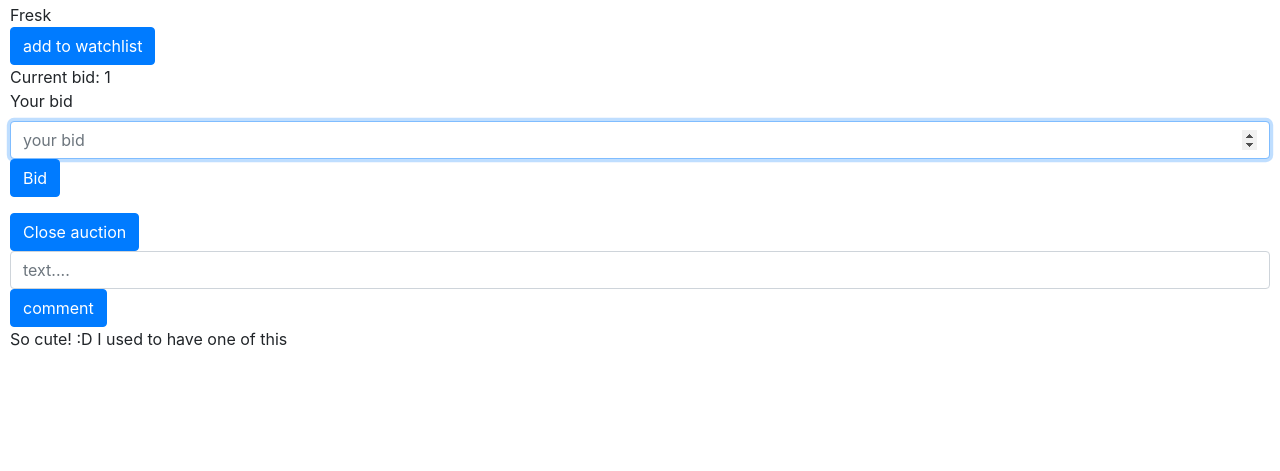
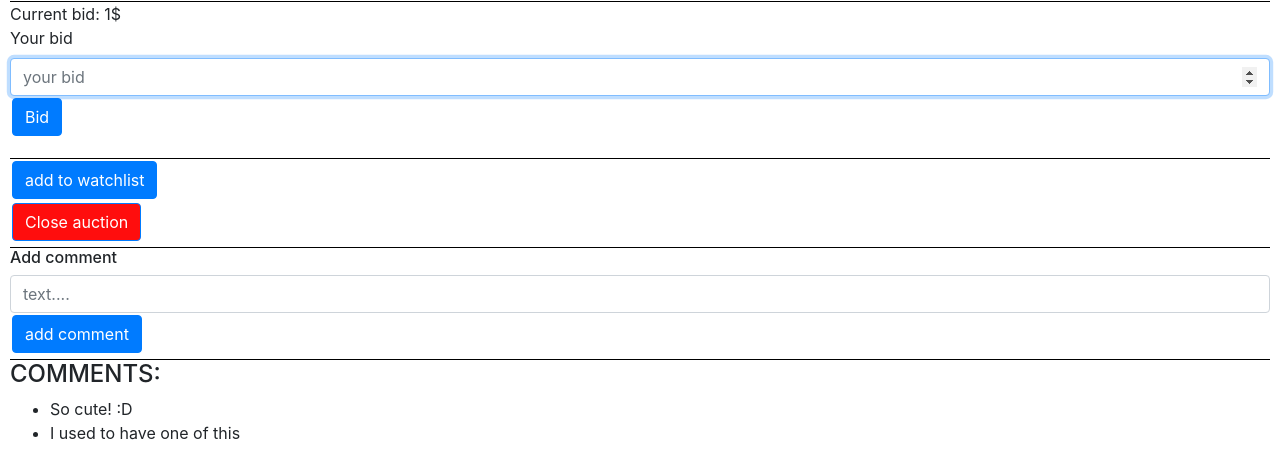
Before and after one commit to Damageddream/commerce, a Django app: page /16 in a window 1280 px wide. Shown: the part 604-1075 px from the top of the page. Before the commit the page ends 950 px from the top, so only its background shows below. Run offline with Django 3.2, Linux system fonts and the light colour scheme; a user stored in the database is signed in; data comes from the database, SQL or seed files in the repository; both versions use the stored data as it was after the commit; some libraries are stand-ins or nearby versions.

Commit message:
finished project 2 commerce

```diff
--- a/auctions/models.py
+++ b/auctions/models.py
@@ -28,6 +28,7 @@ class Listing(models.Model):
     watchers = models.ManyToManyField(User, blank=True, related_name="watchers")
     winner = models.ForeignKey(User, on_delete=models.PROTECT, related_name="winner", blank=True, null=True)
     comment = models.ManyToManyField(Comments, blank=True, related_name="comment")
+    active = models.BooleanField(default=True)
 
     def __str__(self):
         return f"{self.title}"
--- a/auctions/static/auctions/styles.css
+++ b/auctions/static/auctions/styles.css
@@ -1,3 +1,34 @@
 body {
     padding: 10px;
 }
+
+.line {
+    border-bottom: 1px solid black;
+    height: 5px;
+}
+
+.grey {
+    background-color: rgba(210, 218, 218, 0.733);
+}
+
+.btn-primary{
+
+    margin: 2px;
+}
+
+#remove {
+    background-color: rgb(146, 7, 7);
+}
+
+#close {
+    background-color: rgba(255, 2, 2, 0.952);
+}
+
+img {
+    max-width: 200px;
+    height: auto;
+}
+
+.warning {
+    background-color: rgb(231, 56, 56);
+}
--- a/auctions/templates/auctions/layout.html
+++ b/auctions/templates/auctions/layout.html
@@ -24,10 +24,10 @@
                 <li class="nav-item">
                     <a class="nav-link" href="{% url 'logout' %}">Log Out</a>
                 </li>
-                <li class="nav-link">
+                <li class="nav-item">
                     <a class="nav-link" href="{% url 'new_listing' %}">Create new listing</a>
                 </li>
-                <li class="nav-link">
+                <li class="nav-item">
                     <a class="nav-link" href="{% url 'watchlist' user.id %}">Watchlist</a>
                 </li>
             {% else %}
@@ -38,6 +38,9 @@
                     <a class="nav-link" href="{% url 'register' %}">Register</a>
                 </li>
             {% endif %}
+            <li class="nav-item">
+                <a class="nav-link" href="{% url 'category' %}">Categories</a>
+            </li>
 
         </ul>
         <hr>
--- a/auctions/templates/auctions/listing.html
+++ b/auctions/templates/auctions/listing.html
@@ -2,29 +2,27 @@
 
 {% block body %}
     <h1>{{ listing.title }}</h1>
-    <div>{{ listing.description }}</div>
-    <div>{{ listing.starting_bid }}</div>
-    <div><img src="{{ listing.image_url }}"></div>
-    <div>{{ listing.category }}</div>
-    <div>{{ listing.poster }}</div>
+    <ul>
+        <li><div><div class="grey">Description:</div>{{ listing.description }}</div></li>
+        <li><div><div class="grey">Current bid:</div>{{ listing.current_bid_default }}$</div></li>
+        {% if listing.image_url %}
+        <li><div><div class="grey">Image:</div><img src="{{ listing.image_url }}"></div></li>
+        {% endif %}
+        <li><div><div class="grey">Category:</div>{{ listing.category }}</div></li>
+        <li><div><div class="grey">Author:</div>{{ listing.poster }}</div></li>
+    </ul>
+    <div class="line"></div>
     {% if user.is_authenticated %}
-        <form action="{% url 'listing' listing.id %}" method="post">
-            {% csrf_token %}
-            {% if user in listing.watchers.all %}
-            <input class="btn btn-primary" type="submit" value="remove from watchlist" name="watchlist">
-            {% else %}
-            <input class="btn btn-primary" type="submit" value="add to watchlist" name="watchlist">
-            {% endif %}
-        </form>
+
         <form action="{% url 'listing' listing.id %}" method="post">
             {% csrf_token %}
             {% if listing.starting_bid > listing.current_bid_default %}
 
-            <div>Start bidding, minimal: {{ listing.starting_bid }}</div>
+            <div>Start bidding, minimal: {{ listing.starting_bid }}$</div>
             <div class="form-group">
-                <label for="bidd">Your bid</label>
+                <label for="bidd">Your bid:</label>
                 <input class="form-control" autofocus type="number" name="starting_bid" placeholder="your bid" id="bidd">
-                <div>
+                <div class="warning">
                     {% if messages %}
                     {% for message in messages %}
                     {{ message }}
@@ -34,11 +32,11 @@
                 <input class="btn btn-primary" type="submit" value="Bid">
             </div>
             {% else %}
-            <div>Current bid: {{ listing.current_bid_default }}</div>
+            <div>Current bid: {{ listing.current_bid_default }}$</div>
             <div class="form-group">
                 <label for="bidd">Your bid</label>
                 <input class="form-control" autofocus type="number" name="current_bid" placeholder="your bid" id="bidd">
-                <div>
+                <div class="warning">
                     {% if messages %}
                     {% for message in messages %}
                     {{ message }}
@@ -49,25 +47,40 @@
             </div>
             {% endif %}
         </form>
+        <div class="line"></div>
+        <form action="{% url 'listing' listing.id %}" method="post">
+            {% csrf_token %}
+            {% if user in listing.watchers.all %}
+            <input class="btn btn-primary" id="remove" type="submit" value="remove from watchlist" name="watchlist">
+            {% else %}
+            <input class="btn btn-primary" type="submit" value="add to watchlist" name="watchlist">
+            {% endif %}
+        </form>
             {% if user == listing.poster %}
                 <form action="{% url 'listing' listing.id %}" method="post">
                 {% csrf_token %}
-                <input class="btn btn-primary" type="submit" value="Close auction" name="closed">
+                <input class="btn btn-primary" id="close" type="submit" value="Close auction" name="closed">
                 </form>
             {% endif %}
-
+        <div class="line"></div>
+            <h6>Add comment</h6>
             <form action="{% url 'listing' listing.id %}" method="post">
                 {% csrf_token %}
                 <input class="form-control" autofocus type="text" name="comment_text" placeholder="text....">
-                <input class="btn btn-primary" type="submit" value="comment" name="add comment">
+                <input class="btn btn-primary" type="submit" value="add comment">
             </form>
 
 
+
     {% endif %}
+    <div class="line"></div>
+    <h4>COMMENTS:</h4>
     {% if comments %}
+        <ul>
         {% for comment in comments %}
-            {{ comment }}
+            <li>{{ comment }}</li>
         {% endfor %}
+        </ul>
     {% endif %}
 
 {% endblock %}
--- a/auctions/urls.py
+++ b/auctions/urls.py
@@ -10,4 +10,6 @@ urlpatterns = [
     path("new_listing", views.new_listing, name="new_listing"),
     path("<int:listing_id>", views.listing, name="listing"),
     path("watchlist/<int:user_id>", views.watchlist, name="watchlist"),
+    path("category", views.category, name="category"),
+    path("category/<str:category>", views.category_listing, name="category_listing"),
 ]
--- a/auctions/views.py
+++ b/auctions/views.py
@@ -1,6 +1,6 @@
 from django.contrib.auth import authenticate, login, logout
 from django.db import IntegrityError
-from django.http import HttpResponse, HttpResponseRedirect
+from django.http import HttpResponseRedirect
 from django.shortcuts import render
 from django.urls import reverse
 from django.contrib.auth.decorators import login_required
@@ -113,7 +113,7 @@ def listing(request, listing_id):
             })
         elif "starting_bid" in request.POST:
             if int(request.POST.get("starting_bid")) < listing.starting_bid:
-                   messages.warning(request, f"minimial starting bid is {listing.starting_bid}")
+                   messages.warning(request, f"minimial starting bid is {listing.starting_bid}$")
                    return HttpResponseRedirect(reverse("listing", args=[listing.id]))
             else:
                 bid = Bids(bidder= request.user, bid=(int(request.POST.get("starting_bid"))))
@@ -128,7 +128,7 @@ def listing(request, listing_id):
                 return HttpResponseRedirect(reverse("listing", args=[listing.id]))
         elif "current_bid" in request.POST:
             if int(request.POST.get("current_bid")) <= listing.current_bid_default:
-                   messages.warning(request, f"minimial bid is more than {listing.current_bid}")
+                   messages.warning(request, f"minimial bid is more than {listing.current_bid_default}$")
                    return HttpResponseRedirect(reverse("listing", args=[listing.id]))
             else:
                 bid = Bids(bidder= request.user, bid=(int(request.POST.get("current_bid"))))
@@ -144,6 +144,7 @@ def listing(request, listing_id):
             ordered_bids = listing.current_bid.all().order_by("bid")
             highets = ordered_bids.last()
             listing.winner = highets.bidder
+            listing.active = False
             listing.save()
             return HttpResponseRedirect(reverse("listing", args=[listing.id]))
         elif "comment_text" in request.POST:
@@ -168,3 +169,30 @@ def watchlist(request, user_id):
     return render(request, "auctions/watchlist.html", {
         "watchlist": watchlist_items,
     })
+
+def category(request):
+    listing = Listing.objects.all()
+    categories = []
+    for item in listing:
+        if item.category in categories:
+            next
+        else:
+            categories.append(item.category)
+
+    return render(request, "auctions/category.html", {
+        "listing": listing,
+        "categories": categories,
+    })
+def category_listing(request, category):
+    listing = Listing.objects.all()
+    listing_id = []
+
+    for item in listing:
+        print(item.active)
+        if category in item.category and item.active == True:
+            listing_id.append(item)
+    print(listing_id)
+    return render(request, "auctions/category_listing.html", {
+        "listing_id": listing_id,
+        "listing": listing
+    })
```
Also changed, not shown: auctions/templates/auctions/category.html (added, +9 -0 lines), auctions/templates/auctions/category_listing.html (added, +22 -0 lines), auctions/templates/auctions/index.html (+16 -3 lines), auctions/templates/auctions/watchlist.html (+5 -2 lines), auctions/migrations/0016_listing_active.py (added), db.sqlite3.
